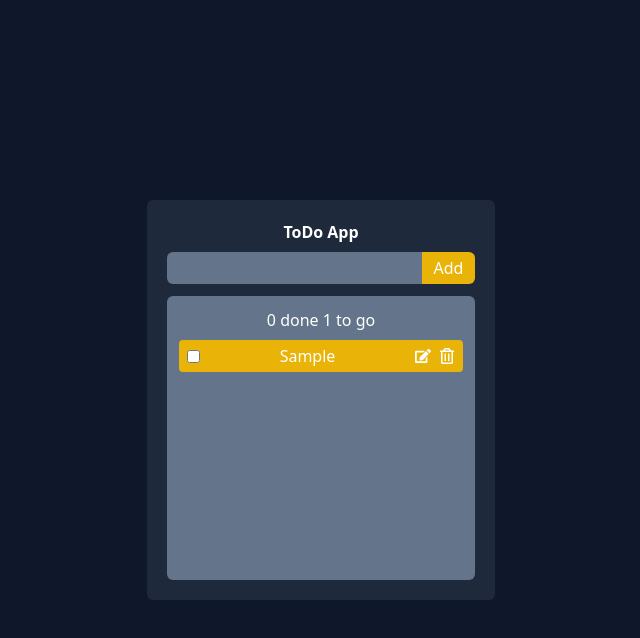
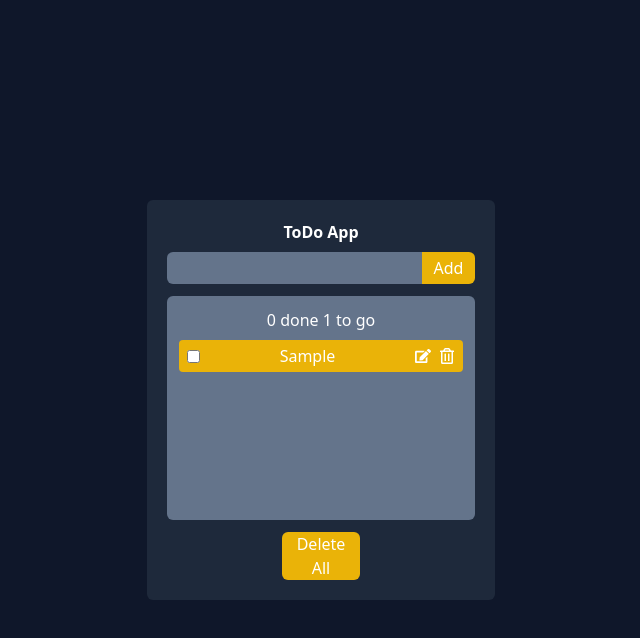
Before and after one commit to MuhammedJaseemVK/todo, a React (Create React App) app: page / in a window 1280 px wide. Both pictures are taken after typing "Sample" into the empty fields and a click on the button "Add". Shown: the top 638 px of the page, without its empty margins (319-959 px from the left). Built offline with nearby package versions, Linux system fonts and the light colour scheme.

Commit message:
added deletAll todos

```diff
--- a/src/App.js
+++ b/src/App.js
@@ -23,8 +23,8 @@ function App() {
     setInputTodo('');
   }
 
-  const handleKeyDown = (event) =>{
-    if(event.key==='Enter'){
+  const handleKeyDown = (event) => {
+    if (event.key === 'Enter') {
       handleAdd();
     }
   }
@@ -47,12 +47,19 @@ function App() {
     localStorage.setItem('todos', JSON.stringify(newList));
     setToDoList(newList);
   }
+
   const handleEdit = (index, newText) => {
     const updatedList = [...toDoList];
     updatedList[index].task = newText;
     localStorage.setItem('todos', JSON.stringify(updatedList));
     setToDoList(updatedList);
   };
+
+  const handleDeleteAll = () => {
+    const updatedList = [];
+    localStorage.setItem('todos', updatedList);
+    setToDoList(updatedList)
+  }
 
   useEffect(() => {
     if (localStorage.getItem('todos')) {
@@ -73,10 +80,6 @@ function App() {
     setActiveToDos(notCompleteToDos.length);
   }, [toDoList])
 
-
-
-
-
   return (
     <div className='flex justify-center items-center w-screen h-screen text-white bg-slate-900'>
       <div className="flex flex-col bg-slate-800 gap-3 p-5 rounded-md text-center h-1/2">
@@ -87,14 +90,15 @@ function App() {
             <button className='rounded-r-md bg-yellow-500 px-3 py-1' name="addButoon" onClick={handleAdd} >Add</button>
           </div>
         </div>
-        <div className='flex flex-col rounded-md bg-slate-500 p-3 gap-2 h-full overflow-auto'>
+        <div className='flex flex-col rounded-md  bg-slate-500 p-3 gap-2 h-full overflow-auto'>
           {toDoList.length > 0 ? (<>
             {doneToDos} done {activeToDos} to go
             {
               toDoList.map((toDoElement, index) => {
-                return <Todo key={index} todoItem={toDoElement} handleDelete={() => handleDelete(index)} handleStatus={() => handleStatus(index)} handleEdit={(newText)=>handleEdit(index,newText)} />
+                return <Todo key={index} todoItem={toDoElement} handleDelete={() => handleDelete(index)} handleStatus={() => handleStatus(index)} handleEdit={(newText) => handleEdit(index, newText)} />
               })
             }
+
           </>
           )
             : <div className='flex flex-col justify-center items-center h-full'>
@@ -102,6 +106,11 @@ function App() {
               <p className='font-bold'>Just chill</p>
             </div>}
         </div>
+        {
+          toDoList.length > 0 ? (<div className="flex justify-center">
+            <button className='bg-yellow-500 rounded-md px-1 w-1/4' onClick={handleDeleteAll}>Delete All</button>
+          </div>) : (null)
+        }
       </div>
 
     </div>
```
Also changed, not shown: public/index.html (+4 -4 lines).
